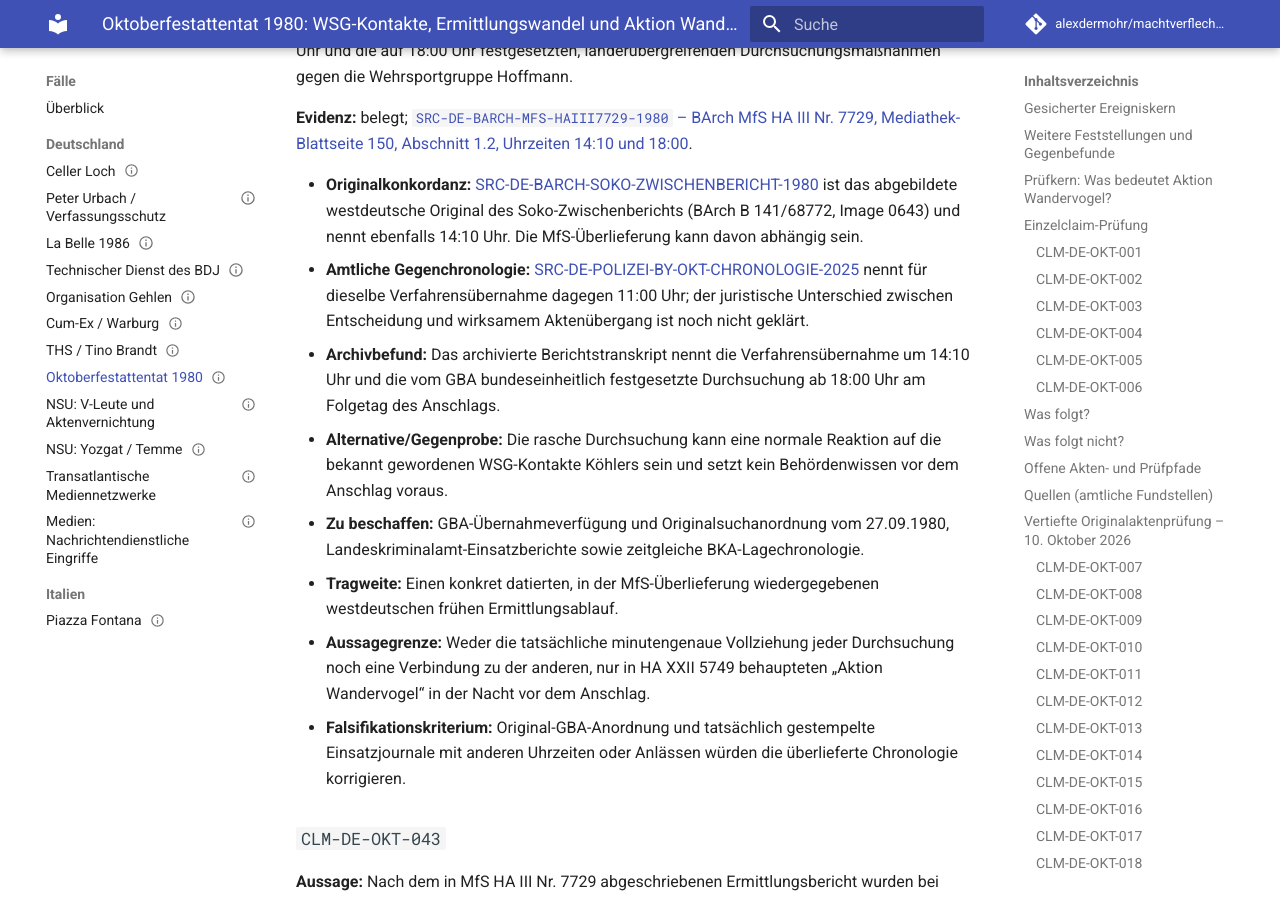
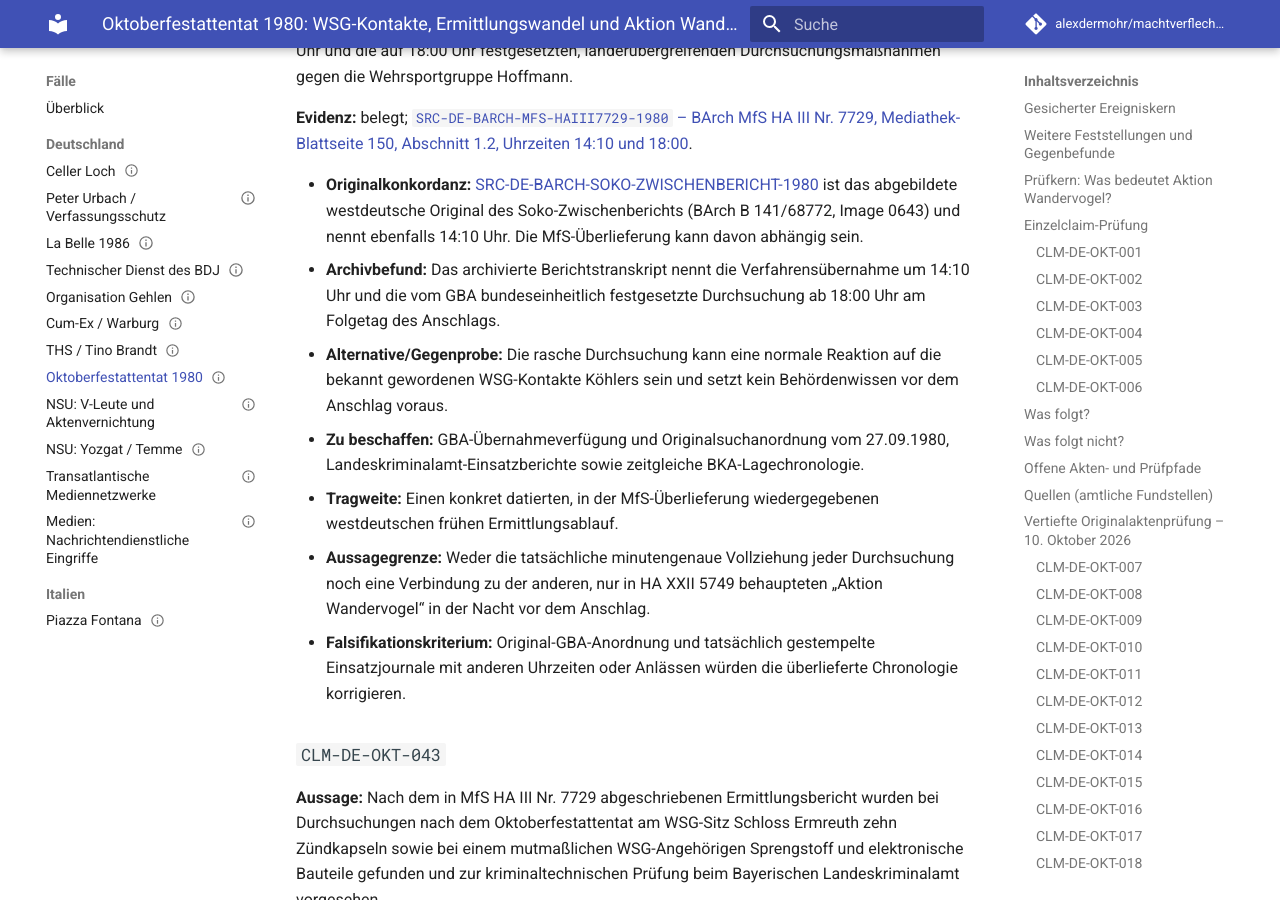
Before and after one commit to alexdermohr/machtverflechtungen, an MkDocs documentation site: the page built from docs/faelle/de/oktoberfestattentat-1980.md, in a window 1280 px wide and 900 px high, scrolled down 26383 px. Built offline with MkDocs 1.6.1 and Material for MkDocs 9.7.7, drawn with Linux system fonts in a browser that asks for light colours; comment, search, counter and statistics services are not loaded.

Commit message:
fix(research): keep BLKA 11 Uhr only in comparison claim

```diff
--- a/docs/faelle/de/oktoberfestattentat-1980.md
+++ b/docs/faelle/de/oktoberfestattentat-1980.md
@@ -739,7 +739,7 @@
     text: "Der in MfS HA III Nr. 7729 wiedergegebene Ermittlungsbericht verzeichnet die Übernahme des Verfahrens durch den Generalbundesanwalt am 27. September 1980 um 14:10 Uhr und die auf 18:00 Uhr festgesetzten, länderübergreifenden Durchsuchungsmaßnahmen gegen die Wehrsportgruppe Hoffmann."
     classification: "fact"
     evidence_level: "established"
-    sources: ["SRC-DE-BARCH-MFS-HAIII7729-1980", "SRC-DE-BARCH-SOKO-ZWISCHENBERICHT-1980", "SRC-DE-POLIZEI-BY-OKT-CHRONOLOGIE-2025"]
+    sources: ["SRC-DE-BARCH-MFS-HAIII7729-1980", "SRC-DE-BARCH-SOKO-ZWISCHENBERICHT-1980"]
     evidence:
       - source: "SRC-DE-BARCH-MFS-HAIII7729-1980"
         directness: "direct"
@@ -749,10 +749,6 @@
         directness: "direct"
         locator: "BArch B 141/68772, Image 0643, Soko-Zwischenbericht Seite 1, Ermittlungsführung"
         note: "Das im Bundesarchiv publizierte zeitgenössische Original des westdeutschen Soko-Zwischenberichts nennt unabhängig vom MfS-Archivierungsweg die GBA-Übernahme am 27.09.1980 um 14.10 Uhr. Inhaltliche Abhängigkeit der MfS-Abschrift von diesem oder einer verwandten Berichtsvorlage bleibt möglich."
-      - source: "SRC-DE-POLIZEI-BY-OKT-CHRONOLOGIE-2025"
-        directness: "context"
-        locator: "Bayerische Polizei, spätere historische Darstellung zum Oktoberfestattentat, Abschnitt Ermittlungen"
-        note: "Amtliche retrospektive Gegenchronologie benennt 11 Uhr für die GBA-Übernahme; sie belegt den dokumentierten Wortlaut und die bestehende Quellenabweichung, nicht die Richtigkeit dieser Uhrzeit."
     counterevidence: []
     alternatives: ["Die rasche Durchsuchung kann eine normale Reaktion auf die bekannt gewordenen WSG-Kontakte Köhlers sein und setzt kein Behördenwissen vor dem Anschlag voraus."]
     missing_evidence: ["GBA-Übernahmeverfügung und Originalsuchanordnung vom 27.09.1980, Landeskriminalamt-Einsatzberichte sowie zeitgleiche BKA-Lagechronologie."]
@@ -1422,7 +1418,6 @@
 **Evidenz:** belegt; [`SRC-DE-BARCH-MFS-HAIII7729-1980` – BArch MfS HA III Nr. 7729, Mediathek-Blattseite 150, Abschnitt 1.2, Uhrzeiten 14:10 und 18:00](https://www.stasi-mediathek.de/medien/bericht-ueber-die-ermittlungen-von-lka-und-bka-zum-oktoberfestattentat-1980/blatt/150/).
 
 - **Originalkonkordanz:** [SRC-DE-BARCH-SOKO-ZWISCHENBERICHT-1980](https://www.bundesarchiv.de/themen-entdecken/online-entdecken/themenbeitraege/das-oktoberfestattentat-1980/) ist das abgebildete westdeutsche Original des Soko-Zwischenberichts (BArch B 141/68772, Image 0643) und nennt ebenfalls 14:10 Uhr. Die MfS-Überlieferung kann davon abhängig sein.
-- **Amtliche Gegenchronologie:** [SRC-DE-POLIZEI-BY-OKT-CHRONOLOGIE-2025](https://www.polizei.bayern.de/wir-ueber-uns/geschichte/003413/index.html) nennt für dieselbe Verfahrensübernahme dagegen 11:00 Uhr; der juristische Unterschied zwischen Entscheidung und wirksamem Aktenübergang ist noch nicht geklärt.
 - **Archivbefund:** Das archivierte Berichtstranskript nennt die Verfahrensübernahme um 14:10 Uhr und die vom GBA bundeseinheitlich festgesetzte Durchsuchung ab 18:00 Uhr am Folgetag des Anschlags.
 - **Alternative/Gegenprobe:** Die rasche Durchsuchung kann eine normale Reaktion auf die bekannt gewordenen WSG-Kontakte Köhlers sein und setzt kein Behördenwissen vor dem Anschlag voraus.
 - **Zu beschaffen:** GBA-Übernahmeverfügung und Originalsuchanordnung vom 27.09.1980, Landeskriminalamt-Einsatzberichte sowie zeitgleiche BKA-Lagechronologie.
```
